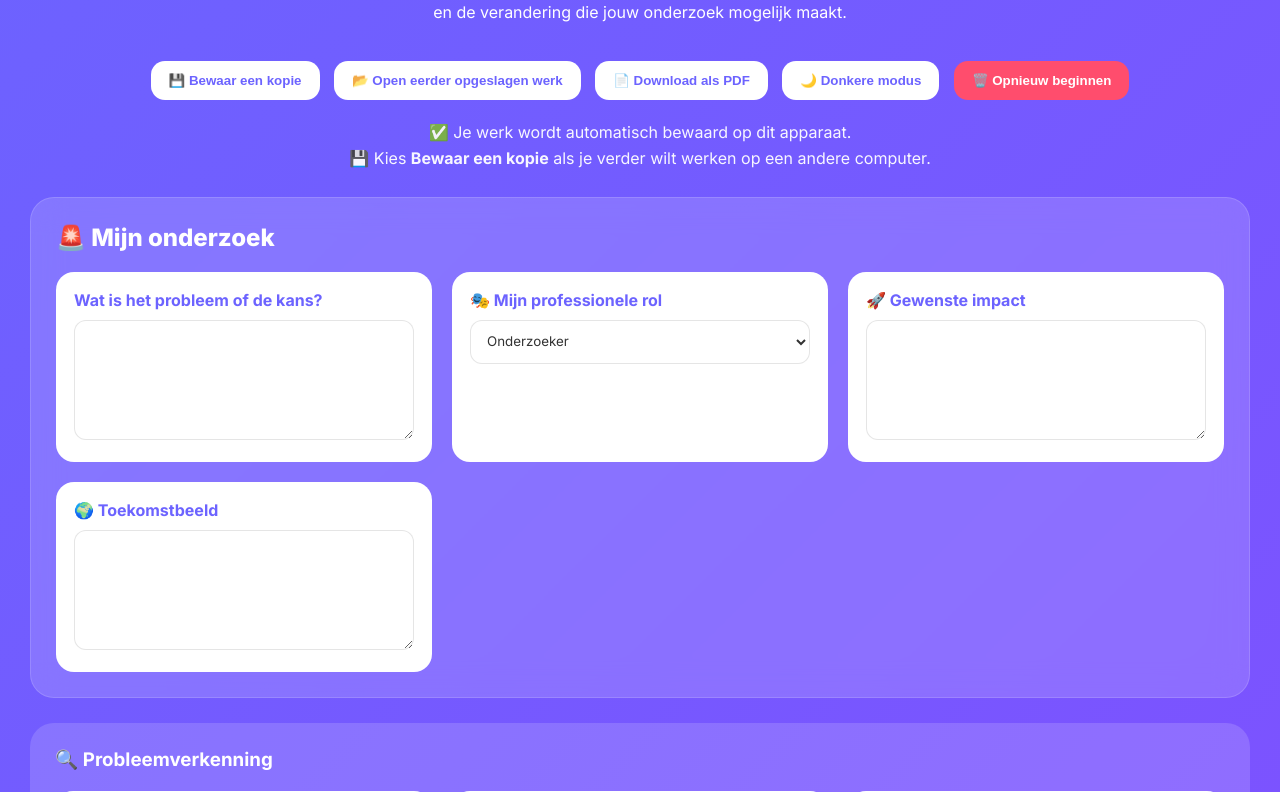
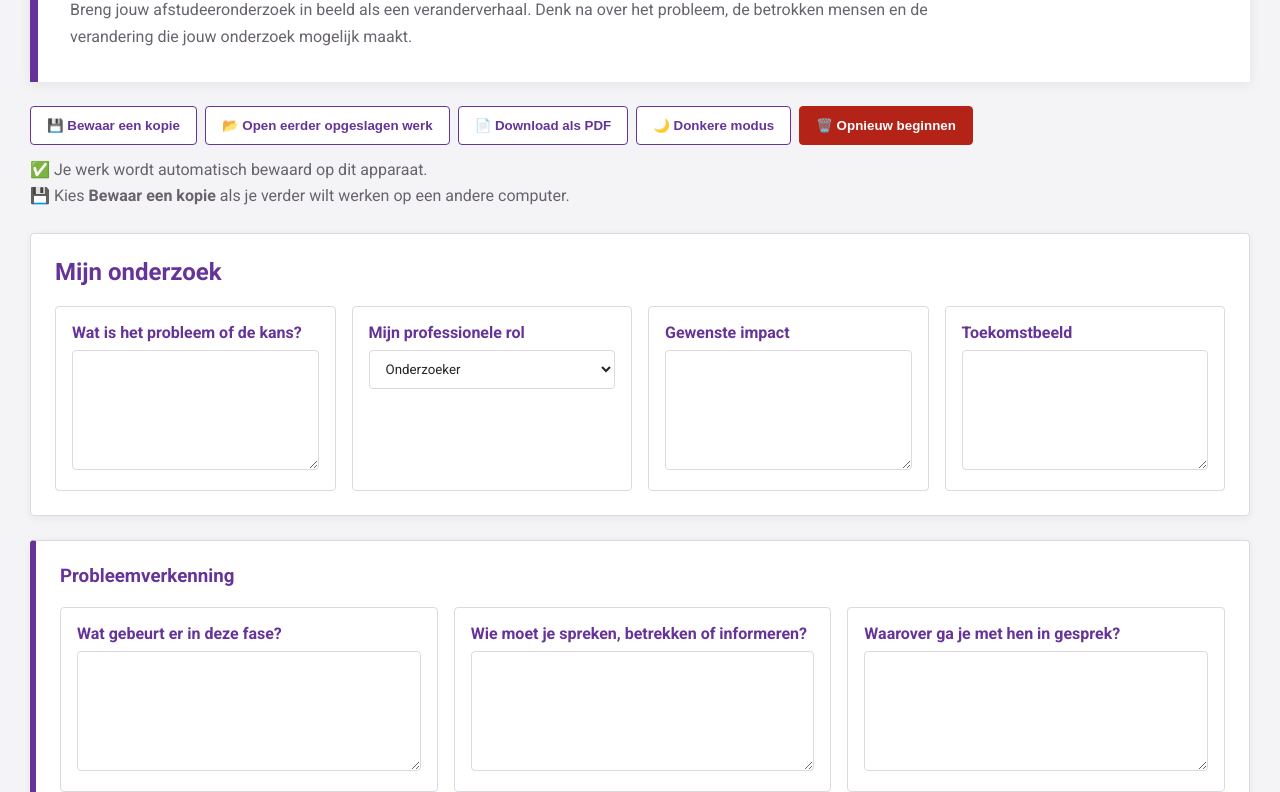
Before and after one commit to GnaGna-devel/Onderzoekscanvas, a plain HTML site: page index.html in a window 1280 px wide. Shown: the part 200-992 px from the top of the page. Drawn offline with Linux system fonts and the light colour scheme.

Commit message:
Apply the Fontys visual style using purple as the primary color

```diff
--- a/index.html
+++ b/index.html
@@ -5,71 +5,46 @@
 <meta name="viewport" content="width=device-width, initial-scale=1.0">
 <title>Van Probleem naar Impact Canvas</title>
 
-<link href="https://fonts.googleapis.com/css2?family=Inter:wght@400;500;600;700;800&display=swap" rel="stylesheet">
+<link href="https://fonts.googleapis.com/css2?family=Roboto:wght@300;400;500;700&display=swap" rel="stylesheet">
 
 <style>
 
 :root{
+    --fontys-purple:#663399;
+    --fontys-purple-dark:#4B2472;
+    --fontys-purple-light:#EFE8F5;
 
-    --bg-gradient:
-    linear-gradient(
-        135deg,
-        #6C63FF,
-        #8648FF,
-        #32CFFF
-    );
-
-    --card-bg:rgba(255,255,255,.15);
-
-    --field-bg:white;
-
-    --field-text:#333;
-
-    --main-text:white;
-
-    --details-bg:white;
-
-    --details-text:#333;
-
-    --reflection-bg:#FFF6CC;
-
-    --reflection-text:#333;
-
-    --status-bg:#22c55e;
-
-    --accent:#6C63FF;
-
-    --danger:#ff4d6d;
+    --bg:#F4F3F5;
+    --card-bg:#FFFFFF;
+    --field-bg:#FFFFFF;
+    --field-text:#26242A;
+    --main-text:#26242A;
+    --details-bg:#F7F5F8;
+    --details-text:#26242A;
+    --reflection-bg:#F0EAF4;
+    --reflection-text:#26242A;
+    --status-bg:#663399;
+    --accent:#663399;
+    --danger:#B42318;
+    --border:#DDD8E2;
+    --muted:#68636D;
 }
 
 body.dark{
-
-    --bg-gradient:
-    linear-gradient(
-        135deg,
-        #0f172a,
-        #1e293b,
-        #111827
-    );
-
-    --card-bg:rgba(30,41,59,.90);
-
-    --field-bg:#111827;
-
-    --field-text:#f1f5f9;
-
-    --main-text:#f8fafc;
-
-    --details-bg:#1f2937;
-
-    --details-text:#f8fafc;
-
-    --reflection-bg:#2d2c16;
-
-    --reflection-text:#fff7ae;
-
-    --status-bg:#0284c7;
-
+    --bg:#17141B;
+    --card-bg:#231E29;
+    --field-bg:#17141B;
+    --field-text:#F8F6FA;
+    --main-text:#F8F6FA;
+    --details-bg:#2C2633;
+    --details-text:#F8F6FA;
+    --reflection-bg:#33263C;
+    --reflection-text:#F8F6FA;
+    --status-bg:#663399;
+    --accent:#C9ACE2;
+    --danger:#D45C52;
+    --border:#453B4C;
+    --muted:#C7C0CC;
 }
 
 *{
@@ -79,12 +54,16 @@ body.dark{
 }
 
 html{
-    color-scheme:light dark;
+    color-scheme:light;
+}
+
+body.dark{
+    color-scheme:dark;
 }
 
 body{
-    font-family:'Inter',sans-serif;
-    background:var(--bg-gradient);
+    font-family:'Roboto',Arial,sans-serif;
+    background:var(--bg);
     color:var(--main-text);
     min-height:100vh;
     padding:30px;
@@ -96,112 +75,133 @@ body{
 }
 
 .header{
-    text-align:center;
-    margin-bottom:30px;
+    text-align:left;
+    margin-bottom:24px;
+    padding:32px;
+    border-radius:0;
+    border-left:8px solid var(--fontys-purple);
+    background:var(--card-bg);
+    box-shadow:0 2px 12px rgba(38,36,42,.08);
 }
 
 .header h1{
-    font-size:clamp(2rem,5vw,3.5rem);
+    font-size:clamp(2rem,4vw,3.25rem);
     margin-bottom:10px;
+    color:var(--accent);
+    font-weight:700;
 }
 
 .header p{
     max-width:900px;
-    margin:auto;
     line-height:1.7;
+    color:var(--muted);
 }
 
 #saveStatus{
     background:var(--status-bg);
-    padding:12px;
-    border-radius:14px;
+    color:white;
+    padding:12px 16px;
+    border-radius:4px;
     margin-bottom:20px;
-    text-align:center;
+    text-align:left;
     font-weight:700;
 }
 
 .actions{
-    text-align:center;
-    margin-bottom:15px;
+    display:flex;
+    flex-wrap:wrap;
+    gap:8px;
+    margin-bottom:12px;
 }
 
 .btn{
-    border:none;
-    padding:12px 18px;
-    border-radius:14px;
-    margin:5px;
+    border:1px solid var(--fontys-purple);
+    padding:11px 16px;
+    border-radius:4px;
     cursor:pointer;
     font-weight:700;
-    background:white;
+    background:var(--card-bg);
     color:var(--accent);
+    transition:background .15s ease, color .15s ease, transform .15s ease;
 }
 
 .btn:hover{
-    transform:translateY(-2px);
+    background:var(--fontys-purple);
+    color:white;
+    transform:translateY(-1px);
+}
+
+.btn:focus-visible,
+textarea:focus-visible,
+select:focus-visible,
+summary:focus-visible{
+    outline:3px solid #C9ACE2;
+    outline-offset:2px;
 }
 
 .delete{
     background:var(--danger);
+    border-color:var(--danger);
     color:white;
 }
 
+.delete:hover{
+    background:#8F1D16;
+}
+
 .helper-text{
-    text-align:center;
-    opacity:.95;
-    margin-bottom:25px;
+    text-align:left;
+    color:var(--muted);
+    margin-bottom:24px;
     line-height:1.6;
 }
 
-.card{
+.card,
+.milestone{
     background:var(--card-bg);
-    backdrop-filter:blur(16px);
-    border-radius:24px;
-    padding:25px;
-    margin-bottom:25px;
-    border:1px solid rgba(255,255,255,.15);
+    border-radius:4px;
+    padding:24px;
+    margin-bottom:24px;
+    border:1px solid var(--border);
+    box-shadow:0 2px 10px rgba(38,36,42,.06);
 }
 
 .section-title{
     font-size:1.5rem;
-    font-weight:800;
+    font-weight:700;
     margin-bottom:20px;
+    color:var(--accent);
 }
 
 .grid{
     display:grid;
     grid-template-columns:repeat(auto-fit,minmax(280px,1fr));
-    gap:20px;
+    gap:16px;
 }
 
 .field{
     background:var(--field-bg);
     color:var(--field-text);
-    border-radius:18px;
-    padding:18px;
+    border-radius:4px;
+    padding:16px;
+    border:1px solid var(--border);
 }
 
 label{
     display:block;
-    margin-bottom:10px;
+    margin-bottom:8px;
     font-weight:700;
     color:var(--accent);
 }
 
 textarea,
 select{
-
     width:100%;
-
-    padding:12px;
-
-    border-radius:12px;
-
-    border:1px solid rgba(0,0,0,.1);
-
+    padding:10px 12px;
+    border-radius:4px;
+    border:1px solid var(--border);
     background:var(--field-bg);
-
     color:var(--field-text);
-
     font-family:inherit;
 }
 
@@ -210,28 +210,35 @@ textarea{
     resize:vertical;
 }
 
+textarea:hover,
+select:hover,
+textarea:focus,
+select:focus{
+    border-color:var(--fontys-purple);
+}
+
 .milestone{
-    background:var(--card-bg);
-    border-radius:24px;
-    padding:25px;
-    margin-bottom:25px;
+    border-left:6px solid var(--fontys-purple);
 }
 
 .milestone h3{
     margin-bottom:20px;
+    color:var(--accent);
 }
 
 details{
     background:var(--details-bg);
     color:var(--details-text);
-    border-radius:14px;
-    padding:15px;
-    margin-top:15px;
+    border-radius:4px;
+    padding:14px;
+    margin-top:12px;
+    border:1px solid var(--border);
 }
 
 summary{
     cursor:pointer;
     font-weight:700;
+    color:var(--accent);
 }
 
 details h4{
@@ -245,44 +252,67 @@ details ul{
 }
 
 .reflection{
-    margin-top:15px;
+    margin-top:12px;
     background:var(--reflection-bg);
     color:var(--reflection-text);
-    padding:15px;
-    border-radius:14px;
+    padding:14px;
+    border-radius:4px;
     line-height:1.7;
+    border-left:4px solid var(--accent);
 }
 
 footer{
     text-align:center;
     margin-top:40px;
-    opacity:.9;
+    color:var(--muted);
 }
 
 @media(max-width:768px){
-
     body{
         padding:15px;
     }
 
+    .header,
+    .card,
+    .milestone{
+        padding:18px;
+    }
+
+    .actions{
+        flex-direction:column;
+    }
+
+    .btn{
+        width:100%;
+        margin:0;
+    }
 }
 
 @media print{
-
     body{
         background:white;
-        color:black;
+        color:#26242A;
+        padding:0;
+    }
+
+    .header,
+    .card,
+    .milestone,
+    details,
+    .field,
+    .reflection{
+        box-shadow:none;
+        background:white;
+        color:#26242A;
     }
 
     .btn,
-    #saveStatus{
-        display:none;
-    }
-
+    #saveStatus,
+    .actions,
+    .helper-text,
     details{
         display:none;
     }
-
 }
 
 </style>
@@ -298,7 +328,7 @@ footer{
 
 <div class="header">
 
-<h1>🚀 Van Probleem naar Impact Canvas</h1>
+<h1>Van Probleem naar Impact Canvas</h1>
 
 <p>
 Breng jouw afstudeeronderzoek in beeld als een veranderverhaal.
@@ -346,7 +376,7 @@ onchange="importJSON(event)">
 <div class="card">
 
 <div class="section-title">
-🚨 Mijn onderzoek
+Mijn onderzoek
 </div>
 
 <div class="grid">
@@ -357,7 +387,7 @@ onchange="importJSON(event)">
 </div>
 
 <div class="field">
-<label>🎭 Mijn professionele rol</label>
+<label>Mijn professionele rol</label>
 
 <select data-save>
 <option>Onderzoeker</option>
@@ -370,12 +400,12 @@ onchange="importJSON(event)">
 </div>
 
 <div class="field">
-<label>🚀 Gewenste impact</label>
+<label>Gewenste impact</label>
 <textarea data-save></textarea>
 </div>
 
 <div class="field">
-<label>🌍 Toekomstbeeld</label>
+<label>Toekomstbeeld</label>
 <textarea data-save></textarea>
 </div>
 
@@ -386,7 +416,7 @@ onchange="importJSON(event)">
 <div id="milestones"></div>
 
 <footer>
-Van probleem ➜ inzicht ➜ onderzoek ➜ verandering ✨
+Van probleem ➜ inzicht ➜ onderzoek ➜ verandering
 </footer>
 
 </div>
@@ -396,17 +426,17 @@ Van probleem ➜ inzicht ➜ onderzoek ➜ verandering ✨
 const milestones = [
 
 {
-title:"🔍 Probleemverkenning",
+title:"Probleemverkenning",
 reflection:"Wat gebeurt er als niemand dit probleem oplost?",
 examples:`
-<h4>📝 Wat gebeurt er?</h4>
+<h4>Wat gebeurt er?</h4>
 <ul>
 <li>Werkprocessen observeren</li>
 <li>Knelpunten inventariseren</li>
 <li>Bestaande documenten bekijken</li>
 </ul>
 
-<h4>👥 Wie betrek je?</h4>
+<h4>Wie betrek je?</h4>
 <ul>
 <li>Professionals</li>
 <li>Cliënten</li>
@@ -417,7 +447,7 @@ sample:"Verpleegkundigen registreren informatie in meerdere systemen waardoor ti
 },
 
 {
-title:"🎯 Onderzoeksvraag formuleren",
+title:"Onderzoeksvraag formuleren",
 reflection:"Welke vraag moet je beantwoorden om verbetering mogelijk te maken?",
 examples:`
 <ul>
@@ -430,7 +460,7 @@ sample:"Hoe kunnen administratieve lasten voor verpleegkundigen worden verminder
 },
 
 {
-title:"👥 Stakeholders verkennen",
+title:"Stakeholders verkennen",
 reflection:"Wie heeft de meeste invloed op het succes van jouw onderzoek?",
 examples:`
 <ul>
@@ -444,7 +474,7 @@ sample:"De teamleider beslist over invoering, verpleegkundigen gebruiken de oplo
 },
 
 {
-title:"📊 Data verzamelen",
+title:"Data verzamelen",
 reflection:"Welke informatie zou jouw huidige aannames kunnen tegenspreken?",
 examples:`
 <ul>
@@ -458,7 +488,7 @@ sample:"Interviews tonen aan dat dubbele registratie gemiddeld 25 minuten kost."
 },
 
 {
-title:"🧠 Analyse en inzichten",
+title:"Analyse en inzichten",
 reflection:"Welk inzicht heeft jou het meest verrast?",
 examples:`
 <ul>
@@ -471,7 +501,7 @@ sample:"Het probleem zit vooral in werkafspraken en minder in de software."
 },
 
 {
-title:"💡 Advies of oplossing ontwikkelen",
+title:"Advies of oplossing ontwikkelen",
 reflection:"Welk onderdeel van jouw advies heeft de grootste impact?",
 examples:`
 <ul>
@@ -484,7 +514,7 @@ sample:"Een gestandaardiseerd intakeformulier voorkomt dubbele registratie."
 },
 
 {
-title:"🚀 Afronding en impact",
+title:"Afronding en impact",
 reflection:"Hoe ziet een werkdag eruit nadat jouw aanbevelingen zijn ingevoerd?",
 examples:`
 <ul>
@@ -511,39 +541,39 @@ container.innerHTML += `
 <div class="grid">
 
 <div class="field">
-<label>📝 Wat gebeurt er in deze fase?</label>
+<label>Wat gebeurt er in deze fase?</label>
 <textarea data-save></textarea>
 </div>
 
 <div class="field">
-<label>👥 Wie moet je spreken, betrekken of informeren?</label>
+<label>Wie moet je spreken, betrekken of informeren?</label>
 <textarea data-save></textarea>
 </div>
 
 <div class="field">
-<label>💬 Waarover ga je met hen in gesprek?</label>
+<label>Waarover ga je met hen in gesprek?</label>
 <textarea data-save></textarea>
 </div>
 
 <div class="field">
-<label>✅ Wat levert deze fase op?</label>
+<label>Wat levert deze fase op?</label>
 <textarea data-save></textarea>
 </div>
 
 </div>
 
 <details>
-<summary>💡 Inspiratie en voorbeelden</summary>
+<summary>Inspiratie en voorbeelden</summary>
 ${m.examples}
 </details>
 
 <details>
-<summary>🌟 Uitgewerkt voorbeeld</summary>
+<summary>Uitgewerkt voorbeeld</summary>
 <p>${m.sample}</p>
 </details>
 
 <div class="reflection">
-<strong>🧠 Reflectievraag</strong><br>
+<strong>Reflectievraag</strong><br>
 ${m.reflection}
 </div>
 
@@ -562,9 +592,7 @@ const saveData = {};
 document
 .querySelectorAll("[data-save]")
 .forEach((field,index)=>{
-
 saveData[index]=field.value;
-
 });
 
 localStorage.setItem(
@@ -581,10 +609,8 @@ status.innerHTML =
 clearTimeout(statusTimer);
 
 statusTimer = setTimeout(()=>{
-
 status.innerHTML =
 "✅ Je werk wordt automatisch bewaard";
-
 },1500);
 
 }
@@ -604,14 +630,9 @@ JSON.parse(stored);
 document
 .querySelectorAll("[data-save]")
 .forEach((field,index)=>{
-
 if(saveData[index] !== undefined){
-
-field.value =
-saveData[index];
-
+field.value = saveData[index];
 }
-
 });
 
 }
@@ -623,73 +644,46 @@ const saveData={};
 document
 .querySelectorAll("[data-save]")
 .forEach((field,index)=>{
-
 saveData[index]=field.value;
-
 });
 
 const blob = new Blob(
-[
-JSON.stringify(saveData,null,2)
-],
-{
-type:"application/json"
-}
+[JSON.stringify(saveData,null,2)],
+{type:"application/json"}
 );
 
-const a =
-document.createElement("a");
-
-a.href =
-URL.createObjectURL(blob);
-
-a.download =
-"mijn-afstudeeronderzoek.json";
-
+const a = document.createElement("a");
+a.href = URL.createObjectURL(blob);
+a.download = "mijn-afstudeeronderzoek.json";
 a.click();
 
 setTimeout(()=>{
-
 alert(
 "✅ Je hebt een kopie van je werk opgeslagen.\n\nGebruik dit bestand als je later op een andere computer verder wilt werken."
 );
-
 },200);
 
 }
 
 function importJSON(event){
 
-const file =
-event.target.files[0];
-
+const file = event.target.files[0];
 if(!file) return;
 
-const reader =
-new FileReader();
+const reader = new FileReader();
 
-reader.onload =
-function(e){
+reader.onload = function(e){
 
-const saveData =
-JSON.parse(
-e.target.result
-);
+const saveData = JSON.parse(e.target.result);
 
 document
 .querySelectorAll("[data-save]")
 .forEach((field,index)=>{
-
-field.value =
-saveData[index] || "";
-
+field.value = saveData[index] || "";
 });
 
 autoSave();
-
-alert(
-"✅ Je eerdere werk is geopend."
-);
+alert("✅ Je eerdere werk is geopend.");
 
 };
 
@@ -708,18 +702,10 @@ Je verwijdert alle antwoorden die je hebt ingevuld.
 Maak eerst een kopie als je je werk wilt bewaren.`
 );
 
-if(!confirmed){
-return;
-}
+if(!confirmed) return;
 
-localStorage.removeItem(
-"afstudeerreis_canvas"
-);
-
-alert(
-"✨ Klaar! Je start weer met een leeg canvas."
-);
-
+localStorage.removeItem("afstudeerreis_canvas");
+alert("✨ Klaar! Je start weer met een leeg canvas.");
 location.reload();
 
 }
@@ -745,19 +731,11 @@ function updateThemeButton(){
 const btn =
 document.getElementById("themeToggle");
 
-if(
-document.body.classList.contains("dark")
-){
-
-btn.innerHTML =
-"☀️ Lichte modus";
-
+if(document.body.classList.contains("dark")){
+btn.innerHTML = "☀️ Lichte modus";
 }
 else{
-
-btn.innerHTML =
-"🌙 Donkere modus";
-
+btn.innerHTML = "🌙 Donkere modus";
 }
 
 }
@@ -765,26 +743,17 @@ btn.innerHTML =
 function loadTheme(){
 
 const saved =
-localStorage.getItem(
-"canvas_theme"
-);
+localStorage.getItem("canvas_theme");
 
 if(saved==="dark"){
-
-document.body
-.classList
-.add("dark");
-
+document.body.classList.add("dark");
 }
 
 updateThemeButton();
 
 }
 
-document.addEventListener(
-"input",
-autoSave
-);
+document.addEventListener("input", autoSave);
 
 autoLoad();
 loadTheme();
```
